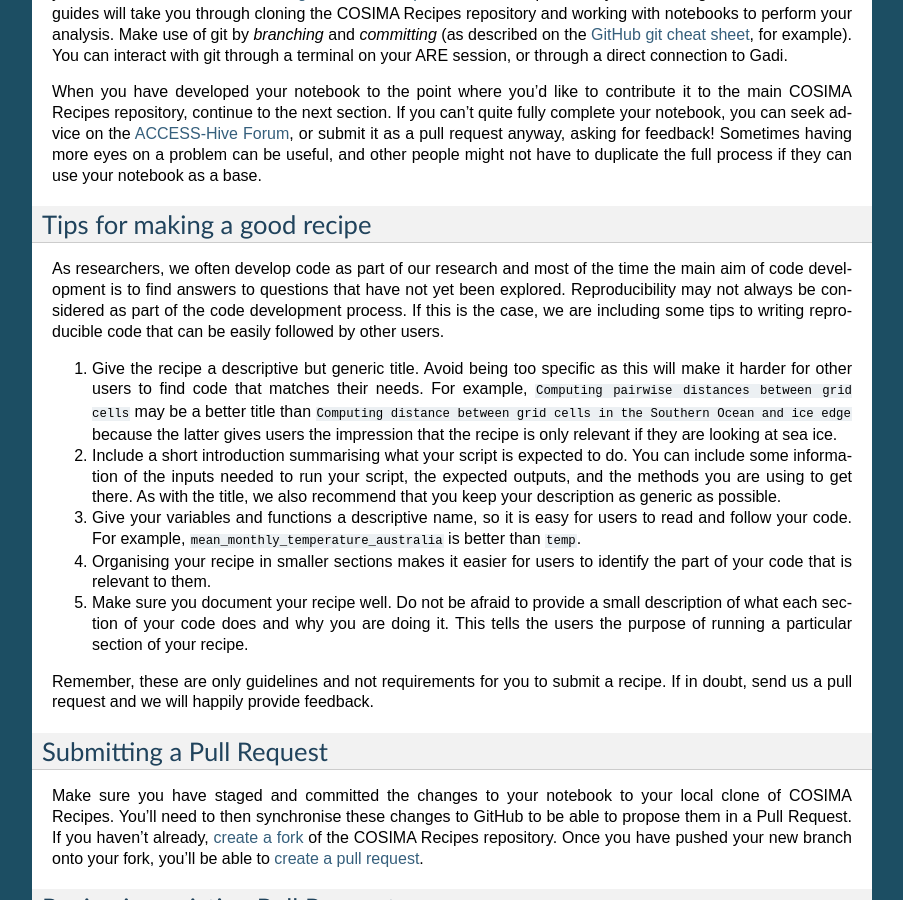
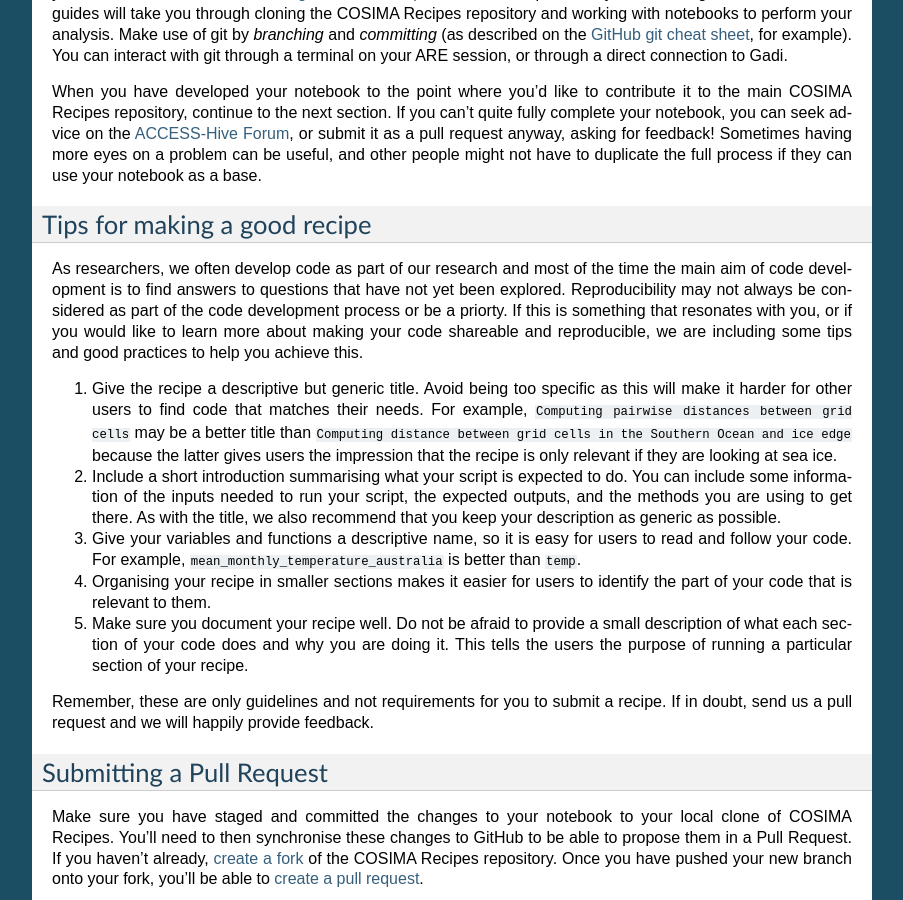
Before and after one commit to COSIMA/cosima-recipes, a Sphinx documentation site: the page built from docs/contributing.rst, in a window 1280 px wide and 900 px high, scrolled down 657 px. Shown: the whole window, without its empty margins (198-1101 px from the left). Built offline with Sphinx 7.4.7, drawn with Linux system fonts in a browser that asks for light colours.

Commit message:
Applying modified changes suggested by Navid

```diff
--- a/docs/contributing.rst
+++ b/docs/contributing.rst
@@ -69,7 +69,7 @@ notebook as a base.
 Tips for making a good recipe
 ----------------------------
 
-As researchers, we often develop code as part of our research and most of the time the main aim of code development is to find answers to questions that have not yet been explored. Reproducibility may not always be considered as part of the code development process. If this is the case, we are including some tips to writing reproducible code that can be easily followed by other users.
+As researchers, we often develop code as part of our research and most of the time the main aim of code development is to find answers to questions that have not yet been explored. Reproducibility may not always be considered as part of the code development process or be a priorty. If this is something that resonates with you, or if you would like to learn more about making your code shareable and reproducible, we are including some tips and good practices to help you achieve this.
 
 1. Give the recipe a descriptive but generic title. Avoid being too specific as this will make it harder for other users to find code that matches their needs. For example, ``Computing pairwise distances between grid cells`` may be a better title than ``Computing distance between grid cells in the Southern Ocean and ice edge`` because the latter gives users the impression that the recipe is only relevant if they are looking at sea ice.
 2. Include a short introduction summarising what your script is expected to do. You can include some information of the inputs needed to run your script, the expected outputs, and the methods you are using to get there. As with the title, we also recommend that you keep your description as generic as possible.
```
